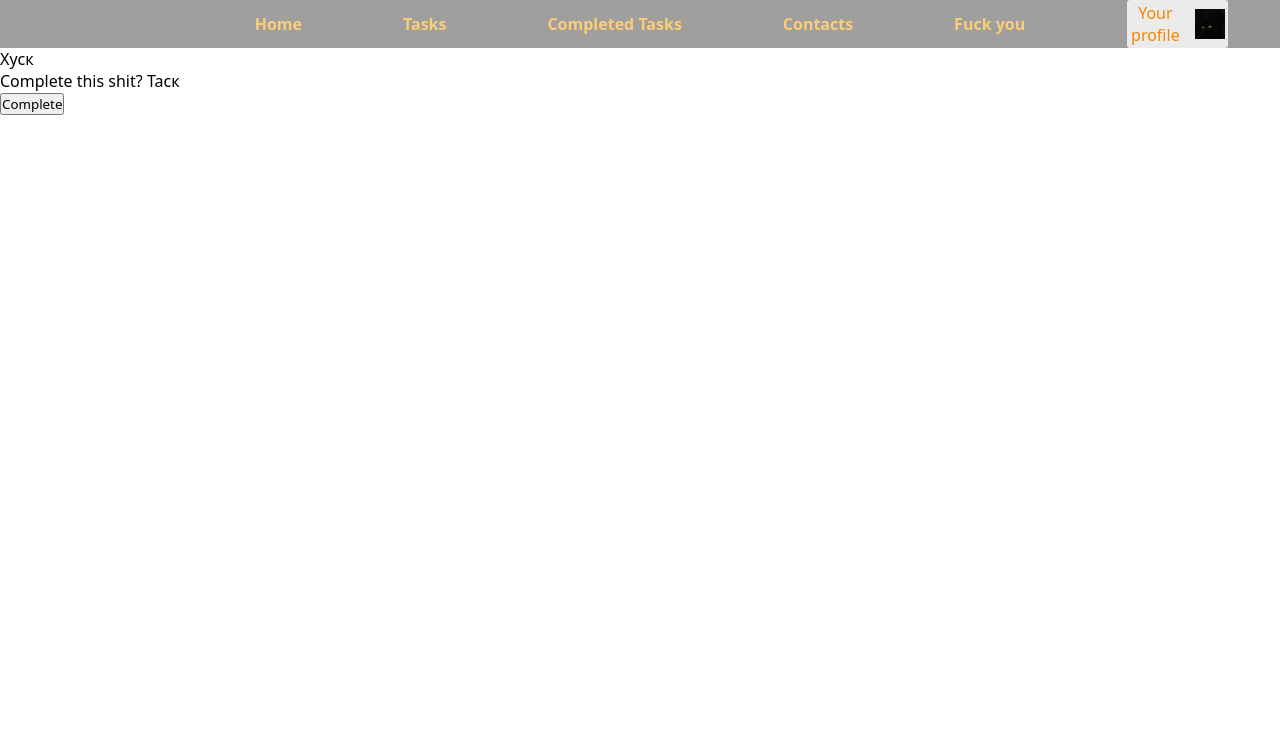
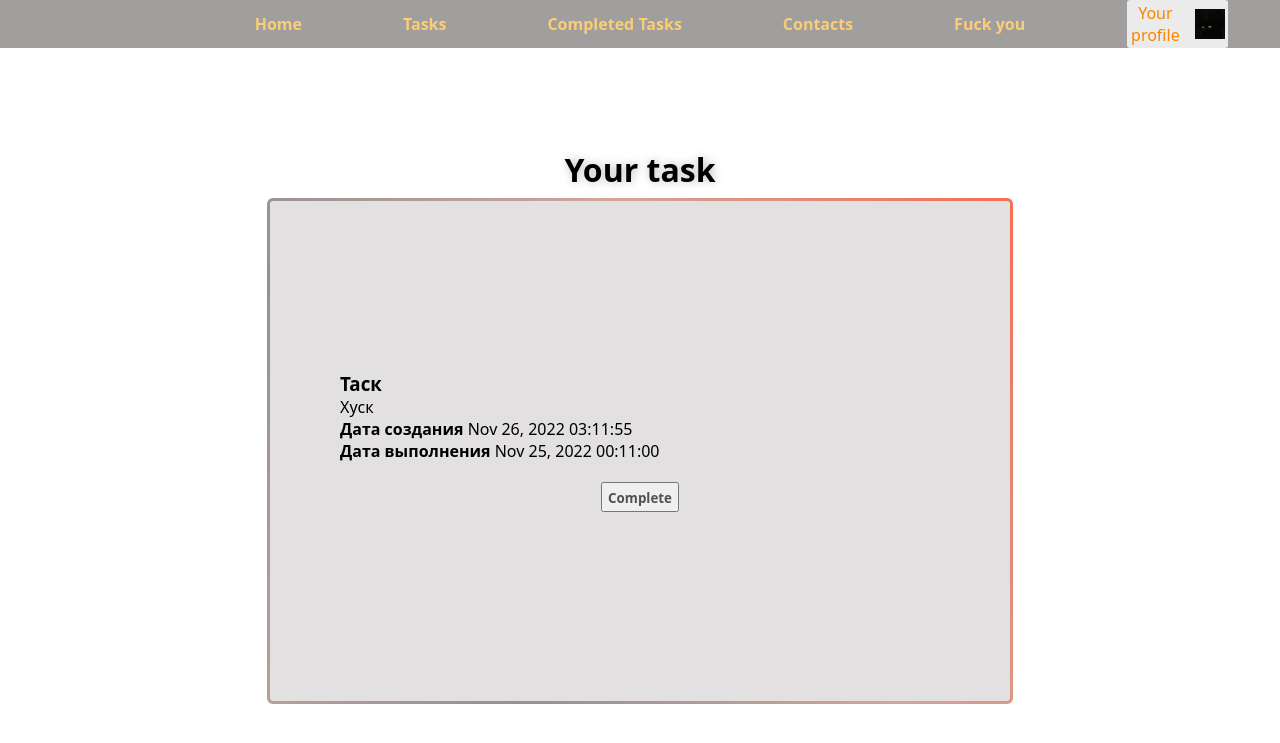
Before and after one commit to TimAny-W/shizohrenya, a Django app: page /tasks/task-complete/1/ in a window 1280 px wide. Shown: the top 743 px of the page. Run offline with Django 4.2, Linux system fonts and the light colour scheme; a user stored in the database is signed in; data comes from the database, SQL or seed files in the repository.

Commit message:
Add files via upload

```diff
--- a/shizohrenya/tasks/static/tasks/css/task.css
+++ b/shizohrenya/tasks/static/tasks/css/task.css
@@ -59,6 +59,7 @@ textarea {
     padding: 15px;
     width: calc(100% - 30px);
 }
+
 input {
     width: 100%;
 }
@@ -71,19 +72,9 @@ input[type=text] {
 }
 
 
-
-
-
-
-
-
-
-
-
-
-
-
-
+.func {
+    text-align: center;
+}
 
 /* Gradient border */
 
--- a/shizohrenya/tasks/templates/tasks/task_confirm_complete.html
+++ b/shizohrenya/tasks/templates/tasks/task_confirm_complete.html
@@ -1,13 +1,48 @@
 {% extends 'tasks/base.html' %}
 
-{% block title %}
-Delete shit
+{% load static %}
+
+
+{% block title %} Task {% endblock %}
+
+{% block links %}
+    <link rel="stylesheet" href="{% static 'tasks/css/task.css' %}">
 {% endblock %}
+
 {% block content %}
-    <form method="post" action="">
-        {% csrf_token %}
-        {{ task.text }}
-        <p>Complete this shit? {{ task }}</p>
-        <input value="Complete" type="submit">
-    </form>
+    <div id="title" class="title"><h1>Your task</h1></div>
+    <div class="task-create-edit gradient-border">
+
+        <div class="task-block">
+
+            <div class="form-block">
+                <h3>{{ task.title }}</h3>
+                <p>{{ task.text }}</p>
+
+                <div style="width:500px">
+                    <h4 style="display:inline;">Дата создания</h4>
+                    <span>{{task.creating_date|date:"M d, Y H:m:s"}}</span>
+                </div>
+
+
+                <div style="width:500px">
+                    <h4 style="display:inline;">Дата выполнения</h4>
+                    <div id="task-box" style="display:inline;"><span>{{task.complete_date|date:"M d, Y H:m:s"}}</span></div>
+                </div>
+
+
+                <form class="func" method="post" action="">
+                    {% csrf_token %}
+
+                    <button  value="Complete" type="submit">Complete</button>
+                </form>
+
+            </div>
+
+        </div>
+
+    </div>
+
+
+
 {% endblock %}
--- a/shizohrenya/tasks/templates/tasks/task_form.html
+++ b/shizohrenya/tasks/templates/tasks/task_form.html
@@ -28,7 +28,7 @@
 
                     <span>Complete date: </span>
                     <p>{{ form.complete_date }}</p>
-                    <button class="button" type="submit">Submit</button>
+                    <div class="func"><button class="button" type="submit">Submit</button></div>
 
 
                 </form>
```
Also changed, not shown: shizohrenya/tasks/static/tasks/css/tasks.css (+17 -6 lines), shizohrenya/tasks/templates/tasks/task_confirm_delete.html (+45 -9 lines), shizohrenya/tasks/templates/tasks/task_list.html (+11 -7 lines).
